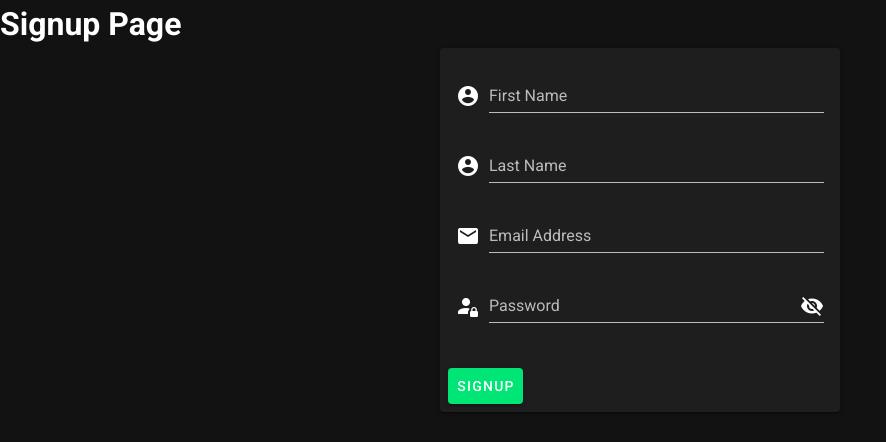
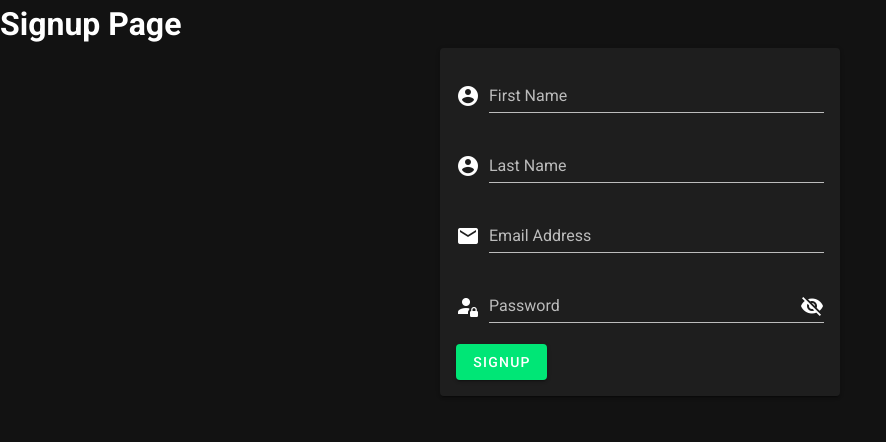
Before and after one commit to pro-videntia/dnd_website, a Nuxt app: page /signup in a window 1280 px wide. Shown: the top 442 px of the page, without its empty margins (0-886 px from the left). Built offline with nearby package versions, Linux system fonts and the light colour scheme.

Commit message:
added method for form submit. user obj is working

```diff
--- a/components/SignUpForm.vue
+++ b/components/SignUpForm.vue
@@ -2,7 +2,7 @@
   <v-app>
     <v-card width="400" class="mx-auto">
       <v-card-text>
-        <v-form>
+        <v-form @submit.prevent="onSubmit">
           <v-text-field
             label="First Name"
             prepend-icon="mdi-account-circle"
@@ -34,11 +34,9 @@
             v-model="password"
             :rules="passwordRules"
           ></v-text-field>
+          <v-btn color="success" type="submit">Signup</v-btn>
         </v-form>
       </v-card-text>
-      <v-card-actions>
-        <v-btn color="success" type="submit">Signup</v-btn>
-      </v-card-actions>
     </v-card>
   </v-app>
 </template>
@@ -69,5 +67,17 @@ export default {
       passwordRules: [(v) => !!v || "Password is required"],
     };
   },
+  methods: {
+    onSubmit() {
+      let userObject = {
+        firstName: this.firstName,
+        lastName: this.lastName,
+        email: this.email,
+        password: this.password,
+      };
+
+      console.log(userObject);
+    },
+  },
 };
 </script>
```
